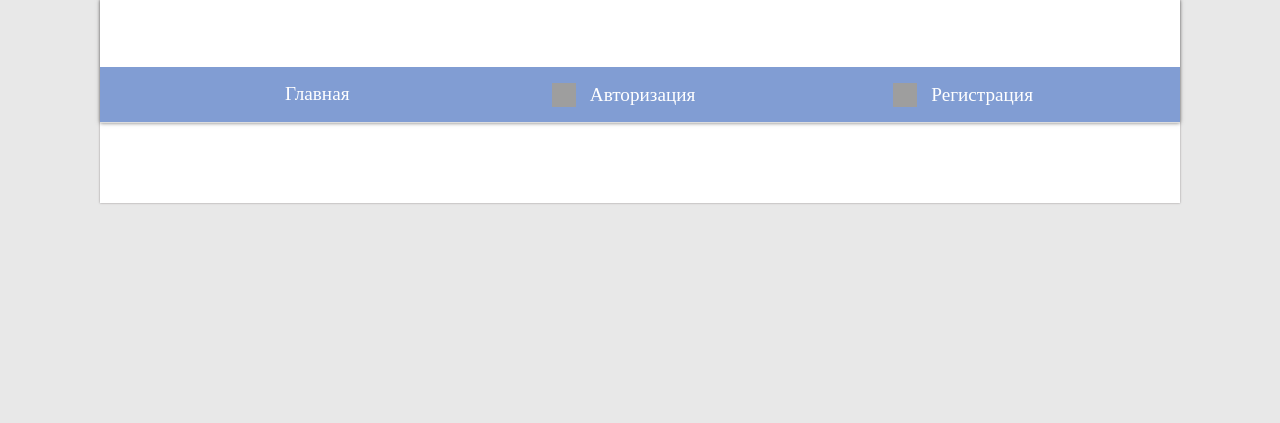
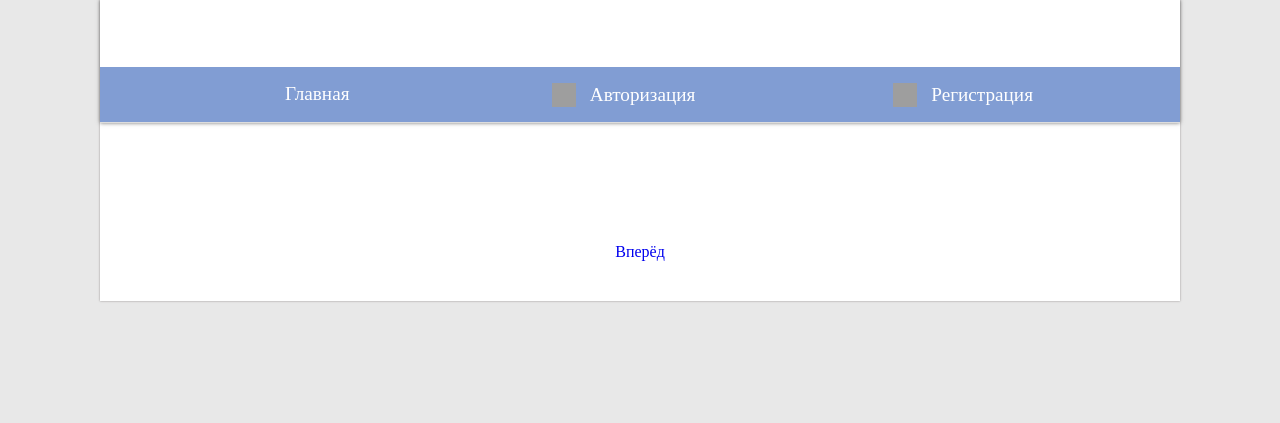
Before and after one commit to Serj-Kyleikin/Filter_comments, a PHP site: page / in a window 1280 px wide. Shown: the top 423 px of the page. Run offline with PHP 8.4, Linux system fonts and the light colour scheme; data that the repository does not hold is empty; a stand-in replaces the project's code that opens the database connection; grey boxes are pictures that could not be loaded.

Commit message:
Update main.php

```diff
--- a/application/view/pages/main.php
+++ b/application/view/pages/main.php
@@ -46,3 +46,8 @@
         </div>
     <?php endfor; ?>
 </div>
+
+<div class="pagination">
+    <?php if(isset($previous) and $previous): echo "<a href='/" . $previous . "'>Назад</a>"; endif; ?>
+    <?php if(isset($next) and $next): echo "<a href='/" . $next . "'>Вперёд</a>"; endif; ?>
+</div>
```
